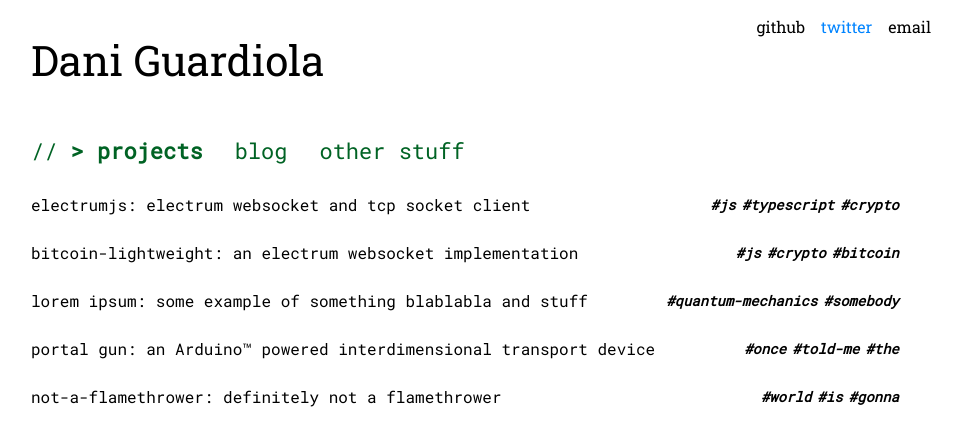
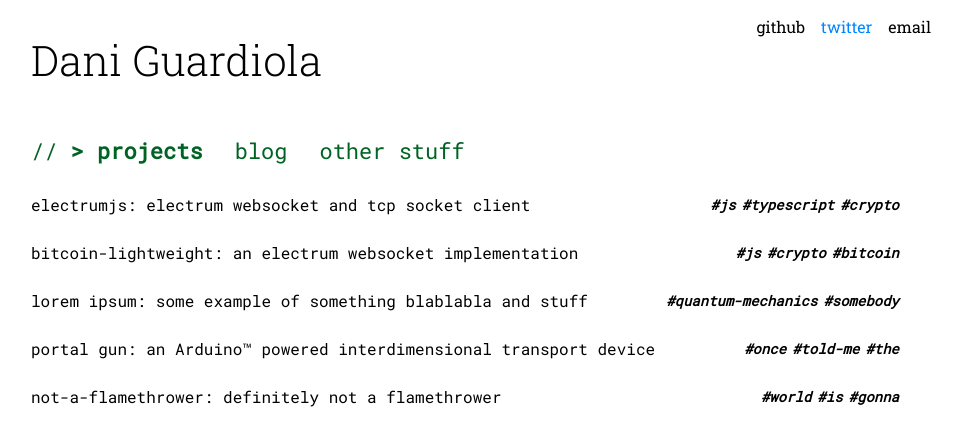
Before and after one commit to DaniGuardiola/daniguardio.la, a React (Create React App) app: page / in a window 1280 px wide. Shown: the top 446 px of the page, without its empty margins (175-1136 px from the left). Built offline with nearby package versions, Linux system fonts and the light colour scheme.

Commit message:
Style changes

```diff
--- a/public/index.html
+++ b/public/index.html
@@ -4,7 +4,7 @@
     <meta charset="utf-8">
     <meta name="viewport" content="width=device-width, initial-scale=1, shrink-to-fit=no">
     <meta name="theme-color" content="#000000">
-    <link href="https://fonts.googleapis.com/css?family=Roboto+Slab:400,700" rel="stylesheet">
+    <link href="https://fonts.googleapis.com/css?family=Roboto+Slab:300,400,700" rel="stylesheet">
     <link href="https://fonts.googleapis.com/css?family=Roboto+Mono" rel="stylesheet">
     <!--
       manifest.json provides metadata used when your web app is added to the
--- a/src/App.css
+++ b/src/App.css
@@ -28,7 +28,7 @@
   line-height: 120px;
   margin: 0;
   font-size: 42px;
-  font-weight: 400;
+  font-weight: 300;
   flex: 1;
 }
 
```
